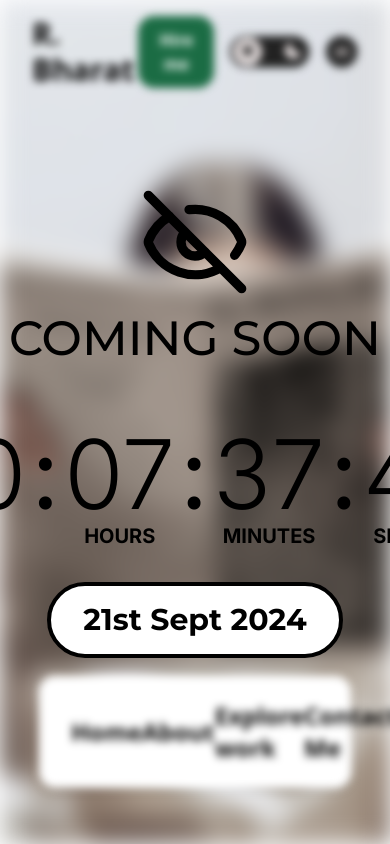
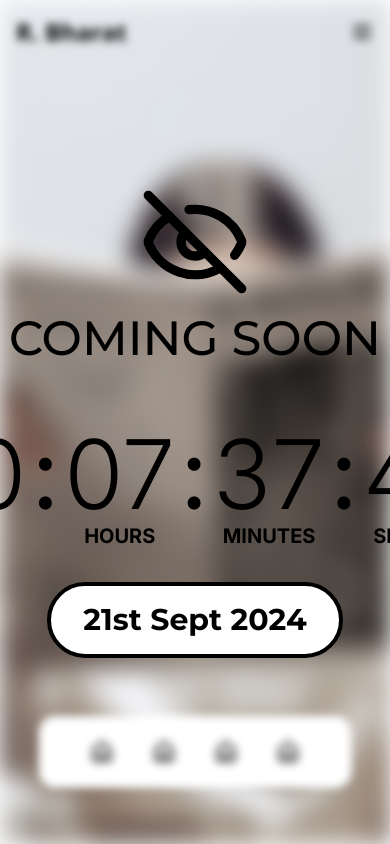
Before and after one commit to Kabir079/portfolio, a React (Vite) app: page / in a window 390 px wide. Built offline with nearby package versions, Linux system fonts and the light colour scheme.

Commit message:
change: header responsiveness

```diff
--- a/src/components/ui/header.tsx
+++ b/src/components/ui/header.tsx
@@ -1,11 +1,16 @@
+import { useState } from 'react';
+import { Menu } from 'lucide-react';
+
 export function Header() {
+  const [isMenuOpen, setIsMenuOpen] = useState(false);
+
   return (
     <div className="fixed top-0 left-1/2 transform -translate-x-1/2 w-full blur-sm">
-      <section className="flex items-center justify-between px-8 py-4">
+      <section className="flex items-center justify-between px-4 sm:px-8 py-4">
         <div>
-          <h1 className="text-3xl font-bold text-black">R. Bharat</h1>
+          <h1 className="text-2xl sm:text-3xl font-bold text-black">R. Bharat</h1>
         </div>
-        <div className="flex items-center justify-center gap-4">
+        <div className="hidden sm:flex items-center justify-center gap-4">
           <button className="bg-[#1B6C44] rounded-2xl px-4 py-3 text-white font-bold">
             Hire me
           </button>
@@ -16,7 +21,25 @@ export function Header() {
             <img src="/audio-btn.svg" alt="Audio button" />
           </button>
         </div>
+        <button className="sm:hidden" onClick={() => setIsMenuOpen(!isMenuOpen)}>
+          <Menu size={24} />
+        </button>
       </section>
+      {isMenuOpen && (
+        <div className="sm:hidden bg-white shadow-md">
+          <div className="flex flex-col items-center py-4 space-y-4">
+            <button className="bg-[#1B6C44] rounded-2xl px-4 py-3 text-white font-bold w-full max-w-xs">
+              Hire me
+            </button>
+            <button className="w-full max-w-xs py-2">
+              <img src="/theme-btn.svg" alt="Theme button" className="mx-auto" />
+            </button>
+            <button className="w-full max-w-xs py-2">
+              <img src="/audio-btn.svg" alt="Audio button" className="mx-auto" />
+            </button>
+          </div>
+        </div>
+      )}
     </div>
   );
 }
--- a/src/components/ui/navbar.tsx
+++ b/src/components/ui/navbar.tsx
@@ -1,8 +1,10 @@
+import { House } from "lucide-react";
+
 const NAVBAR_ITEMS = [
-  { title: "Home" },
-  { title: "About" },
-  { title: "Explore work" },
-  { title: "Contact Me" },
+  { title: "Home", icon: <House /> },
+  { title: "About", icon: <House /> },
+  { title: "Explore work", icon: <House /> },
+  { title: "Contact Me", icon: <House /> },
 ];
 
 export function Navbar() {
@@ -12,8 +14,17 @@ export function Navbar() {
         <ul className="flex justify-around items-center">
           {NAVBAR_ITEMS.map((navItem) => (
             <li key={navItem.title}>
-              <a href="#" className="text-black text-2xl font-bold hover:text-gray-900 transition-colors">
+              <a
+                href="#"
+                className="hidden md:block text-black text-2xl font-bold hover:text-gray-900 transition-colors"
+              >
                 {navItem.title}
+              </a>
+              <a
+                href="#"
+                className="block md:hidden text-black text-2xl font-bold hover:text-gray-900 transition-colors"
+              >
+                {navItem.icon}
               </a>
             </li>
           ))}
```
